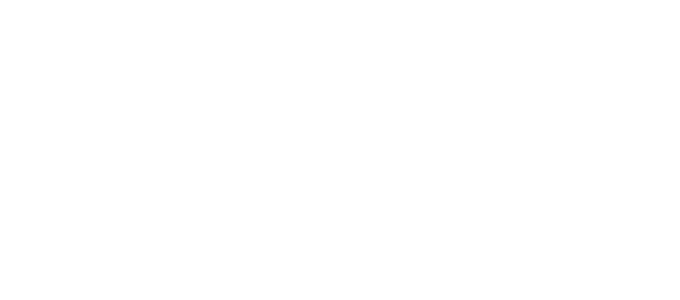
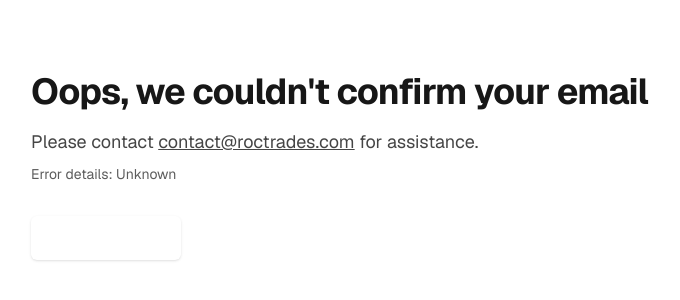
Before and after one commit to RocTrades/homepage, a Next.js app: page /confirm-email in a window 1280 px wide. Shown: the part 234-534 px from the top of the page, without its empty margins (249-929 px from the left). Built offline with nearby package versions, Linux system fonts and the light colour scheme.

Commit message:
Refactor Confirm Email page to use client component for improved handling of search parameters and URL fragments. Update documentation to reflect changes in success and error handling, including new fragment error scenarios. Add tests for fragment error parameters.

```diff
--- /dev/null
+++ b/app/confirm-email/ConfirmEmailClient.tsx
@@ -0,0 +1,119 @@
+"use client";
+
+import Link from "next/link";
+import { useEffect, useMemo, useState } from "react";
+
+type Props = {
+  initialAccessToken?: string;
+  initialEmail?: string;
+  initialError?: string;
+  initialErrorDescription?: string;
+  hasAnyInitialParams: boolean;
+};
+
+function parseHashParams(hash: string): Record<string, string> {
+  const raw = hash.startsWith("#") ? hash.slice(1) : hash;
+  const params = new URLSearchParams(raw);
+  const result: Record<string, string> = {};
+  params.forEach((value, key) => {
+    if (!(key in result)) result[key] = value;
+  });
+  return result;
+}
+
+export default function ConfirmEmailClient(props: Props) {
+  const [fragmentParams, setFragmentParams] = useState<Record<string, string>>({});
+
+  useEffect(() => {
+    // Read fragment on mount and on hash changes
+    const read = () => setFragmentParams(parseHashParams(window.location.hash));
+    read();
+    window.addEventListener("hashchange", read);
+    return () => window.removeEventListener("hashchange", read);
+  }, []);
+
+  const merged = useMemo(() => {
+    // Fragment params override initial (query) when present
+    return {
+      access_token: fragmentParams.access_token ?? props.initialAccessToken,
+      email: fragmentParams.email ?? props.initialEmail,
+      error: fragmentParams.error ?? props.initialError,
+      error_description:
+        fragmentParams.error_description ?? props.initialErrorDescription,
+      hasAny:
+        Object.keys(fragmentParams).length > 0 || props.hasAnyInitialParams,
+    };
+  }, [fragmentParams, props.initialAccessToken, props.initialEmail, props.initialError, props.initialErrorDescription, props.hasAnyInitialParams]);
+
+  const isSuccess = Boolean(merged.access_token);
+  const isError = !isSuccess && (Boolean(merged.error) || !merged.hasAny);
+
+  return (
+    <main className="min-h-screen font-sans flex items-center">
+      <section className="w-full">
+        <div className="mx-auto max-w-3xl px-6 py-24 sm:py-32">
+          {isSuccess && (
+            <div>
+              <h1
+                className="text-3xl font-bold tracking-tight sm:text-4xl"
+                style={{ color: "var(--color-rochester-blue)" }}
+              >
+                Email confirmed
+              </h1>
+              <p className="mt-4 text-base sm:text-lg leading-7 text-foreground/80">
+                Your email has been confirmed successfully.
+              </p>
+              <p className="mt-2 text-base sm:text-lg leading-7 text-foreground">
+                {merged.email ? (
+                  <span>
+                    You can now log in with <strong>{merged.email}</strong>.
+                  </span>
+                ) : (
+                  <span>You can now log in.</span>
+                )}
+              </p>
+              <div className="mt-8">
+                <Link
+                  href="/"
+                  className="rounded-md px-5 py-3 text-sm font-semibold text-white shadow-sm inline-block"
+                  style={{ backgroundColor: "var(--color-rochester-blue)" }}
+                >
+                  Go to homepage
+                </Link>
+              </div>
+            </div>
+          )}
+
+          {isError && (
+            <div>
+              <h1
+                className="text-3xl font-bold tracking-tight sm:text-4xl"
+                style={{ color: "var(--color-rochester-blue)" }}
+              >
+                Oops, we couldn&apos;t confirm your email
+              </h1>
+              <p className="mt-4 text-base sm:text-lg leading-7 text-foreground/80">
+                Please contact <a
+                  href="mailto:contact@roctrades.com"
+                  className="underline"
+                >contact@roctrades.com</a> for assistance.
+              </p>
+              <p className="mt-2 text-sm text-foreground/70">
+                Error details: {merged.error_description || "Unknown"}
+              </p>
+              <div className="mt-8">
+                <Link
+                  href="/"
+                  className="rounded-md px-5 py-3 text-sm font-semibold text-white shadow-sm inline-block"
+                  style={{ backgroundColor: "var(--color-rochester-blue)" }}
+                >
+                  Go to homepage
+                </Link>
+              </div>
+            </div>
+          )}
+        </div>
+      </section>
+    </main>
+  );
+}
--- a/app/confirm-email/page.tsx
+++ b/app/confirm-email/page.tsx
@@ -1,90 +1,25 @@
-import Link from "next/link";
-export default function ConfirmEmailPage({
+import ConfirmEmailClient from "./ConfirmEmailClient";
+
+export default async function ConfirmEmailPage({
   searchParams,
 }: {
-  searchParams: { [key: string]: string | string[] | undefined };
+  searchParams: Promise<{ [key: string]: string | string[] | undefined }>;
 }) {
+  const resolved = await searchParams;
+
   const getParam = (key: string): string | undefined => {
-    const value = searchParams?.[key];
+    const value = resolved?.[key];
     if (Array.isArray(value)) return value[0];
     return value;
   };
 
-  const accessToken = getParam("access_token");
-  const email = getParam("email");
-  const error = getParam("error");
-  const errorDescription = getParam("error_description");
-  const hasAnyParams = Object.keys(searchParams || {}).length > 0;
-
-  const isSuccess = Boolean(accessToken);
-  const isError = !isSuccess && (Boolean(error) || !hasAnyParams);
-
   return (
-    <main className="min-h-screen font-sans flex items-center">
-      <section className="w-full">
-        <div className="mx-auto max-w-3xl px-6 py-24 sm:py-32">
-          {isSuccess && (
-            <div>
-              <h1
-                className="text-3xl font-bold tracking-tight sm:text-4xl"
-                style={{ color: "var(--color-rochester-blue)" }}
-              >
-                Email confirmed
-              </h1>
-              <p className="mt-4 text-base sm:text-lg leading-7 text-foreground/80">
-                Your email has been confirmed successfully.
-              </p>
-              <p className="mt-2 text-base sm:text-lg leading-7 text-foreground">
-                {email ? (
-                  <span>
-                    You can now log in with <strong>{email}</strong>.
-                  </span>
-                ) : (
-                  <span>You can now log in.</span>
-                )}
-              </p>
-              <div className="mt-8">
-                <Link
-                  href="/"
-                  className="rounded-md px-5 py-3 text-sm font-semibold text-white shadow-sm inline-block"
-                  style={{ backgroundColor: "var(--color-rochester-blue)" }}
-                >
-                  Go to homepage
-                </Link>
-              </div>
-            </div>
-          )}
-
-          {isError && (
-            <div>
-              <h1
-                className="text-3xl font-bold tracking-tight sm:text-4xl"
-                style={{ color: "var(--color-rochester-blue)" }}
-              >
-                Oops, we couldn&apos;t confirm your email
-              </h1>
-              <p className="mt-4 text-base sm:text-lg leading-7 text-foreground/80">
-                Please contact <a
-                  href="mailto:contact@roctrades.com"
-                  className="underline"
-                >contact@roctrades.com</a> for assistance.
-              </p>
-              <p className="mt-2 text-sm text-foreground/70">
-                Error details: {errorDescription || "Unknown"}
-              </p>
-              <div className="mt-8">
-                <Link
-                  href="/"
-                  className="rounded-md px-5 py-3 text-sm font-semibold text-white shadow-sm inline-block"
-                  style={{ backgroundColor: "var(--color-rochester-blue)" }}
-                >
-                  Go to homepage
-                </Link>
-              </div>
-            </div>
-          )}
-        </div>
-      </section>
-    </main>
+    <ConfirmEmailClient
+      initialAccessToken={getParam("access_token")}
+      initialEmail={getParam("email")}
+      initialError={getParam("error")}
+      initialErrorDescription={getParam("error_description")}
+      hasAnyInitialParams={Object.keys(resolved || {}).length > 0}
+    />
   );
 }
```
Also changed, not shown: 3 other files (tests, documents, lock files or other folders).
